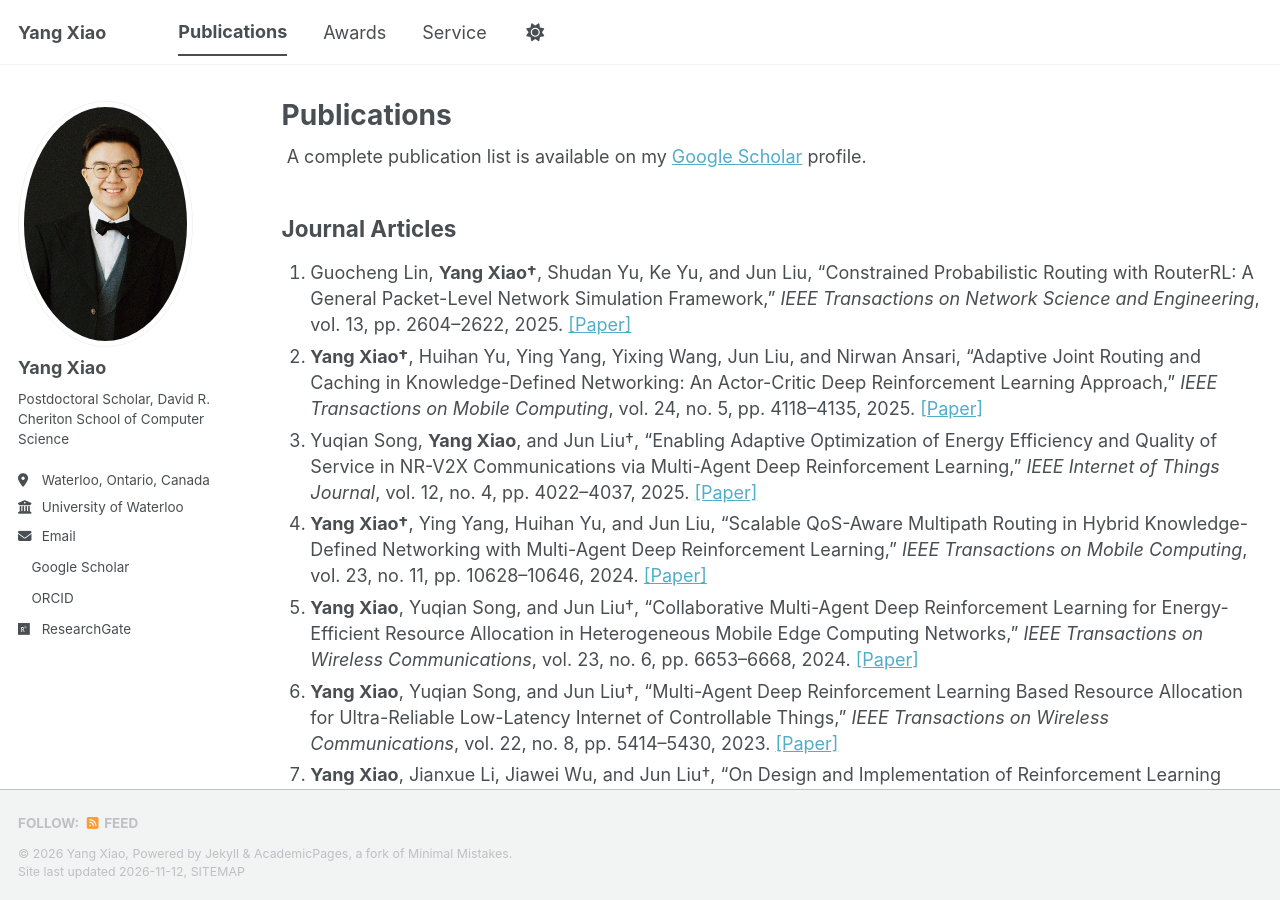
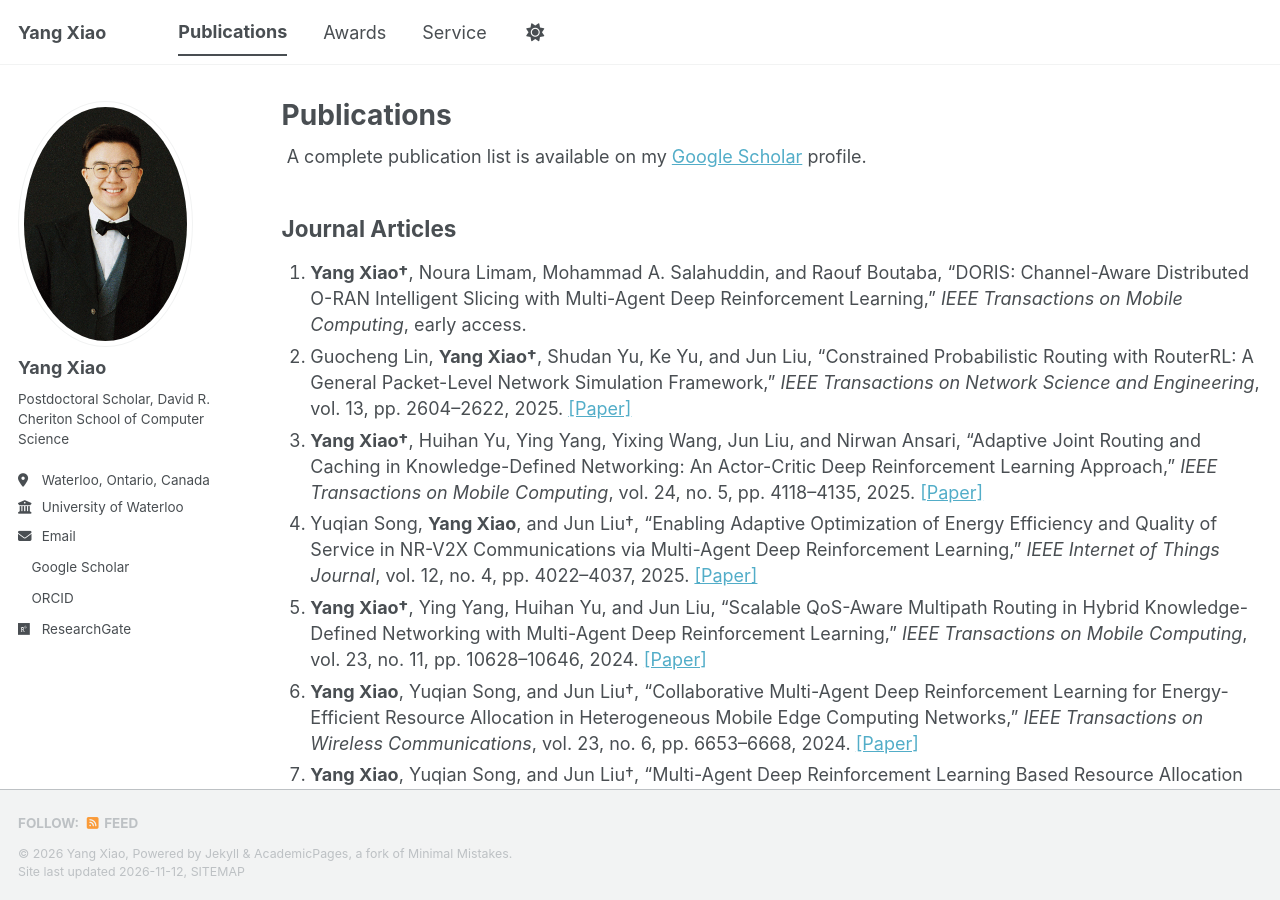
Before and after one commit to yangxiao3509/yangxiao3509.github.io, a Jekyll site: the page built from _pages/publications.html, in a window 1280 px wide and 900 px high. Built offline with Jekyll 4.4.1, drawn with Linux system fonts in a browser that asks for light colours; a style sheet for code colours, icons or effects is not loaded.

Commit message:
Add journal article on O-RAN Intelligent Slicing
Added a new journal article entry to the publications list.

```diff
--- a/_pages/publications.html
+++ b/_pages/publications.html
@@ -15,6 +15,16 @@ author_profile: true
 <h2>Journal Articles</h2>
 
 <ol class="publication-list">
+  <li>
+    <strong>Yang Xiao†</strong>, Noura Limam, Mohammad A. Salahuddin,
+    and Raouf Boutaba,
+    “DORIS: Channel-Aware Distributed O-RAN Intelligent Slicing with
+    Multi-Agent Deep Reinforcement Learning,”
+    <em>IEEE Transactions on Mobile Computing</em>,
+    early access.
+    <!-- <a href="REPLACE_WITH_PAPER_URL" target="_blank" rel="noopener noreferrer">[Paper]</a> -->
+  </li>
+
   <li>
     Guocheng Lin, <strong>Yang Xiao†</strong>, Shudan Yu, Ke Yu,
     and Jun Liu,
```
